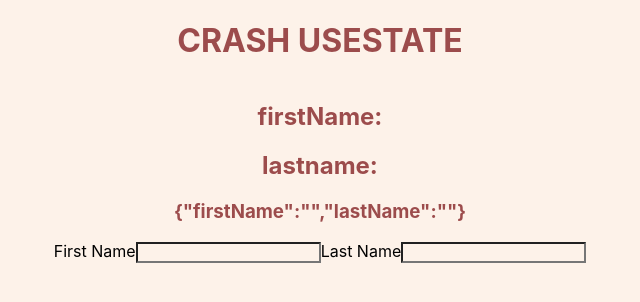
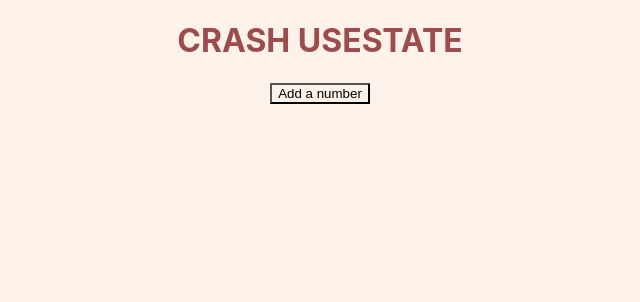
Before and after one commit to venkat-devish/crash-react-hooks, a React (Create React App) app: page / in a window 1280 px wide. Shown: the top 302 px of the page, without its empty margins (320-960 px from the left). Built offline with nearby package versions, Linux system fonts and the light colour scheme.

Commit message:
add: use state with array

```diff
--- a/src/App.js
+++ b/src/App.js
@@ -1,11 +1,11 @@
 import "./App.css";
-import UseState_C from "./components/useStateHook/UseState_C";
+import UseState_D from "./components/useStateHook/UseState_D";
 
 function App() {
   return (
     <div className="App">
       <h1>CRASH USESTATE</h1>
-      <UseState_C />
+      <UseState_D />
     </div>
   );
 }
--- /dev/null
+++ b/src/components/useStateHook/UseState_D.jsx
@@ -0,0 +1,24 @@
+import React, { useState } from "react";
+
+const UseState_D = () => {
+  const [items, setItems] = useState([]);
+
+  const addItem = () => {
+    setItems([
+      ...items,
+      { id: Math.random() * 10, value: Math.floor(Math.random() * 11) + 1 },
+    ]);
+  };
+  return (
+    <div>
+      <button onClick={addItem}>Add a number</button>
+      <ul>
+        {items.map((item) => (
+          <li key={item.id}>{item.value}</li>
+        ))}
+      </ul>
+    </div>
+  );
+};
+
+export default UseState_D;
```
